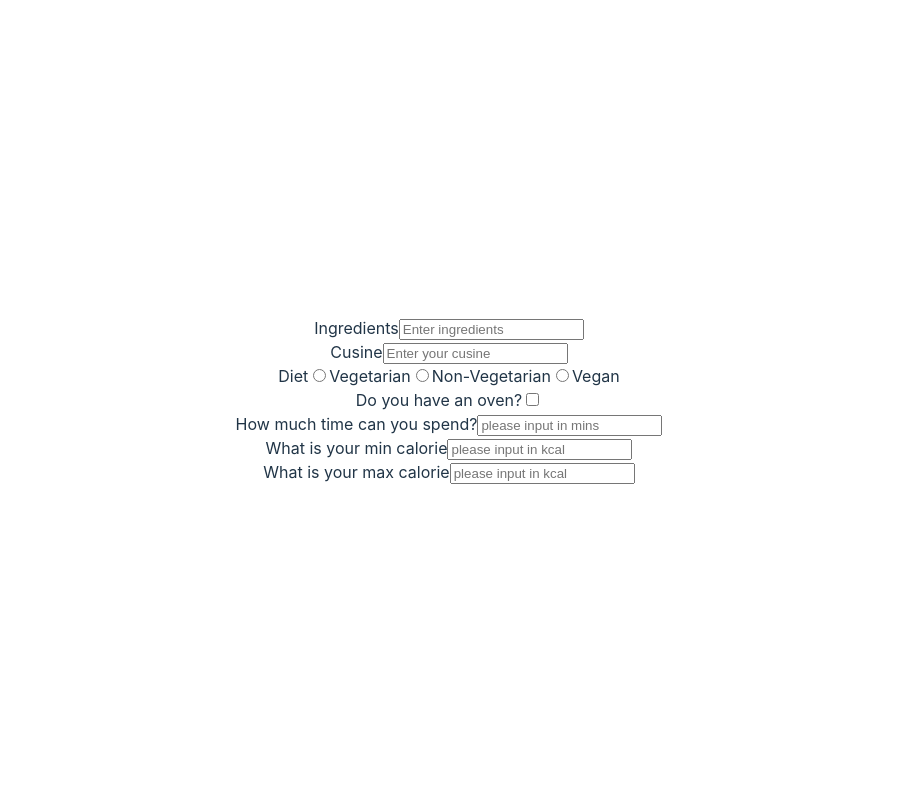
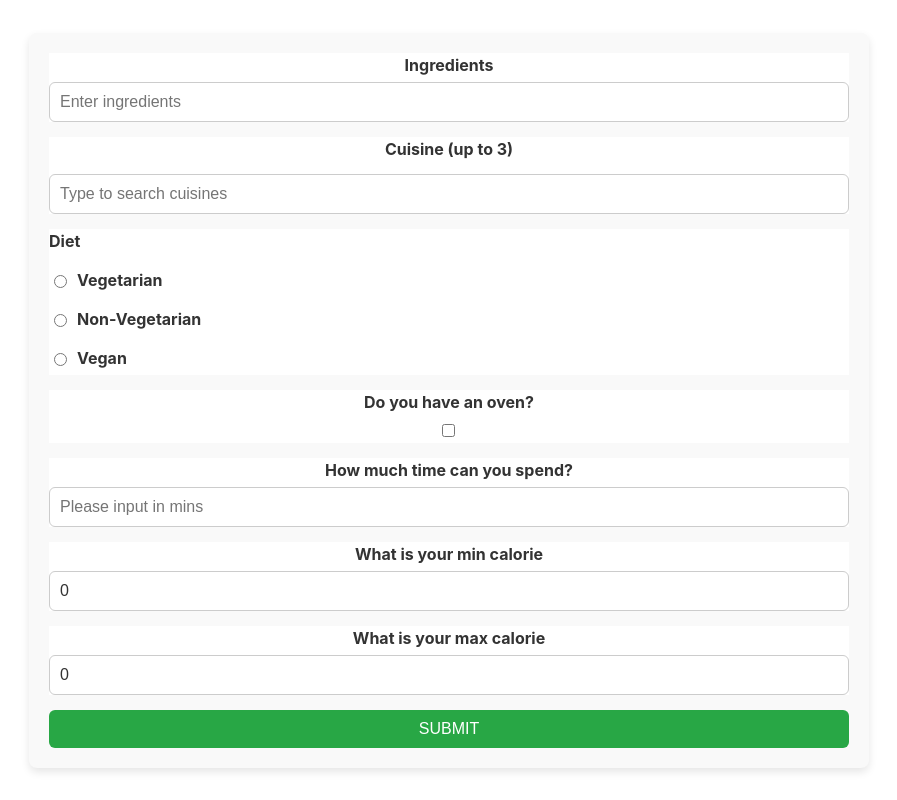
Before and after one commit to mayur-driod/byte-2-bite, a React (Vite) app: page /aipage in a window 1280 px wide. Shown: the whole page, without its empty margins (191-1088 px from the left). Built offline with nearby package versions, Linux system fonts and the light colour scheme; a web font is replaced by a local one.

Commit message:
made more changes

```diff
--- /dev/null
+++ b/src/pages/AIpage.css
@@ -0,0 +1,138 @@
+*{
+    background-color: white;
+    color: black;
+}
+
+/* General form styling */
+form {
+    max-width: 900px; /* Increase form width */
+    margin: auto;
+    padding: 20px;
+    background: #f9f9f9; /* Lighter background color */
+    border-radius: 8px;
+    box-shadow: 0 4px 8px rgba(0, 0, 0, 0.1);
+    display: flex;
+    flex-direction: column;
+    gap: 15px;
+    box-sizing: border-box;
+    align-items: left;
+}
+
+/* Label styling */
+label {
+    font-weight: bold;
+    display: block;
+    margin-bottom: 5px;
+    color: #333; /* Darker text color */
+}
+
+/* Input field styling */
+input[type="text"],
+input[type="number"] {
+    width: 50em;
+    padding: 10px;
+    border: 1px solid #ccc;
+    border-radius: 6px;
+    font-size: 16px;
+    box-sizing: border-box; /* Ensure padding and borders are included in element's width/height */
+    background-color: #fff; /* White background for input fields */
+    color: #333; /* Darker text color */
+}
+
+/* Focus state for input fields */
+input[type="text"]:focus,
+input[type="number"]:focus {
+    border-color: #80bdff;
+    outline: none; /* Remove default browser outline */
+    box-shadow: 0 0 0 3px rgba(0, 123, 255, 0.25);
+}
+
+/* Checkbox and radio buttons */
+input[type="radio"],
+input[type="checkbox"] {
+    margin-right: 5px;
+}
+
+/* Cuisine selection styles */
+.cuisine-container {
+    display: flex;
+    flex-wrap: wrap;
+    gap: 8px;
+}
+
+.cuisine-tag {
+    padding: 6px 10px;
+    background-color: #ddd;
+    border-radius: 12px;
+    display: flex;
+    align-items: center;
+    font-size: 14px;
+}
+
+.cuisine-tag button {
+    margin-left: 6px;
+    border: none;
+    background-color: transparent;
+    cursor: pointer;
+    font-size: 14px;
+}
+
+/* Cuisine dropdown styling */
+.cuisine-dropdown {
+    position: absolute;
+    background-color: white;
+    border: 1px solid #ccc;
+    border-radius: 4px;
+    box-shadow: 0 4px 8px rgba(0, 0, 0, 0.1);
+    list-style: none;
+    padding: 0;
+    width: 100%;
+    max-height: 200px;
+    overflow-y: auto;
+    z-index: 1000;
+}
+
+.cuisine-dropdown li {
+    padding: 10px;
+    cursor: pointer;
+}
+
+.cuisine-dropdown li:hover {
+    background-color: #f0f0f0;
+}
+
+/* Submit button */
+input[type="submit"] {
+    background-color: #28a745;
+    color: white;
+    padding: 10px;
+    border: none;
+    border-radius: 6px;
+    cursor: pointer;
+    font-size: 16px;
+    text-transform: uppercase;
+    transition: background-color 0.3s ease; /* Smooth transition for hover effect */
+}
+
+input[type="submit"]:hover {
+    background-color: #218838;
+}
+
+/* Focus state for submit button */
+input[type="submit"]:focus {
+    outline: none;
+    box-shadow: 0 0 0 3px rgba(40, 167, 69, 0.5); /* Add a subtle focus effect */
+}
+
+/* Styling for diet section */
+.diet {
+    display: flex;
+    flex-direction: column;
+    gap: 10px;
+}
+
+.diet label {
+    display: flex;
+    align-items: center;
+    gap: 5px;
+}
--- a/src/pages/AIpage.jsx
+++ b/src/pages/AIpage.jsx
@@ -1,28 +1,35 @@
-import React from 'react'
-import { useState } from 'react'
-import cuisines from '../Data/Cusines.json'
+import React, { useState } from 'react';
+import cuisines from '../Data/Cusines.json';
+import './AIpage.css';
 
 function AIpage() {
     const [inputs, setInputs] = useState({
-        Ingredients: '',
-        Cusine: '',
-        Diet: '',
-        Hasoven: false,
-        Time: null,
-        minCalories: null,
-        maxCalories: null,
+        Ingredients: '', // Store multiple ingredients
+        Cuisines: [],  // Store multiple cuisines
+        Diet: '', // stores diet (veg, non-veg, vegan)
+        Hasoven: false, // stores if user has oven
+        Time: null, // stores time in mins
+        minCalories: 0, // stores min calories
+        maxCalories: 0, // stores max calories
     });
+
     const [filteredCuisines, setFilteredCuisines] = useState([]);
     const [showDropdown, setShowDropdown] = useState(false);
+    const [cuisineInput, setCuisineInput] = useState('');
 
     const handleChange = (e) => {
-        const {name, value, type, checked} = e.target;
+        const { name, value, type, checked } = e.target;
         setInputs(prevState => ({
             ...prevState,
             [name]: type === 'checkbox' ? checked : value
         }));
+    };
 
-        if (name === 'Cusine' && value.length > 0) {
+    const handleCuisineChange = (e) => {
+        const value = e.target.value;
+        setCuisineInput(value);
+
+        if (value.length > 0) {
             setFilteredCuisines(
                 cuisines.filter(cuisine =>
                     cuisine.toLowerCase().includes(value.toLowerCase())
@@ -32,34 +39,101 @@ function AIpage() {
         } else {
             setShowDropdown(false);
         }
-    }
+    };
 
-    const handleSelect = (cuisine) => {
+    const handleSelectCuisine = (cuisine) => {
+        if (inputs.Cuisines.length < 3 && !inputs.Cuisines.includes(cuisine)) {
             setInputs(prevState => ({
                 ...prevState,
-            Cusine: cuisine
+                Cuisines: [...prevState.Cuisines, cuisine]  // Add selected cuisine
             }));
+        }
+        setCuisineInput('');
         setShowDropdown(false);
-    }
+    };
+
+    const removeCuisine = (cuisine) => {
+        setInputs(prevState => ({
+            ...prevState,
+            Cuisines: prevState.Cuisines.filter(c => c !== cuisine)  // Remove selected cuisine
+        }));
+    };
 
     return (
         <>
             <div>
-            <form >
+                <form>
                     <div>
                         <label>Ingredients</label>
-                    <input type="text" value={inputs.Ingredients} name="Ingredients" onChange={handleChange} placeholder="Enter ingredients" required/>
+                        <input
+                            type="text"
+                            value={inputs.Ingredients}
+                            name="Ingredients"
+                            onChange={handleChange}
+                            placeholder="Enter ingredients"
+                            required
+                        />
                     </div>
+
+                    {/* Cuisine Selection */}
                     <div>
-                    <label>Cusine</label>
-                    <input type="text" value={inputs.Cusine} onChange={handleChange} onFocus={()=> setShowDropdown(true)} name="Cusine" placeholder='Enter your cusine' autoComplete='true' />
+                        <label>Cuisine (up to 3)</label>
+                        <div style={{ display: 'flex', flexWrap: 'wrap', gap: '8px', marginBottom: '8px' }}>
+                            {inputs.Cuisines.map(cuisine => (
+                                <span key={cuisine} style={{
+                                    padding: '6px 10px',
+                                    backgroundColor: '#ddd',
+                                    borderRadius: '12px',
+                                    display: 'flex',
+                                    alignItems: 'center'
+                                }}>
+                                    {cuisine}
+                                    <button
+                                        type="button"
+                                        onClick={() => removeCuisine(cuisine)}
+                                        style={{
+                                            marginLeft: '6px',
+                                            border: 'none',
+                                            backgroundColor: 'transparent',
+                                            cursor: 'pointer'
+                                        }}
+                                    >
+                                        ❌
+                                    </button>
+                                </span>
+                            ))}
+                        </div>
+                        <input
+                            type="text"
+                            value={cuisineInput}
+                            onChange={handleCuisineChange}
+                            onFocus={() => setShowDropdown(true)}
+                            placeholder="Type to search cuisines"
+                            disabled={inputs.Cuisines.length >= 3}
+                        />
                         {showDropdown && filteredCuisines.length > 0 && (
-                        <ul style={{ position: 'absolute', left: 0, right: 0, backgroundColor: 'white', border: '1px solid', borderRadius: '4px', boxShadow: '0 4px 8px rgba(0, 0, 0, 0.1)', marginTop: '4px', zIndex: 1 }}>
+                            <ul style={{
+                                position: 'absolute',
+                                left: 0, right: 0,
+                                backgroundColor: 'white',
+                                border: '1px solid',
+                                borderRadius: '4px',
+                                boxShadow: '0 4px 8px rgba(0, 0, 0, 0.1)',
+                                marginTop: '4px',
+                                zIndex: 1,
+                                listStyle: 'none',
+                                padding: 0
+                            }}>
                                 {filteredCuisines.map((cuisine) => (
                                     <li
                                         key={cuisine}
-                              onClick={() => handleSelect(cuisine)}
-                              style={{ padding: '8px 12px', cursor: 'pointer', backgroundColor: 'white', color: 'black' }}
+                                        onClick={() => handleSelectCuisine(cuisine)}
+                                        style={{
+                                            padding: '8px 12px',
+                                            cursor: 'pointer',
+                                            backgroundColor: 'white',
+                                            color: 'black'
+                                        }}
                                     >
                                         {cuisine}
                                     </li>
@@ -68,7 +142,8 @@ function AIpage() {
                         )}
                     </div>
 
-                <div>
+                    {/* Diet Selection */}
+                    <div className='diet'>
                         <label>Diet</label>
                         <label>
                             <input
@@ -109,24 +184,26 @@ function AIpage() {
                         <label>Do you have an oven?</label>
                         <input type="checkbox" name="Hasoven" checked={inputs.Hasoven} onChange={handleChange} />
                     </div>
+
                     <div>
                         <label>How much time can you spend?</label>
-                    <input type="number" name="Time" value={inputs.Time} onChange={handleChange} placeholder='please input in mins' min={5} step={5}/>
+                        <input type="number" name="Time" value={inputs.Time} onChange={handleChange} placeholder="Please input in mins" min={5} step={5}/>
                     </div>
-                <div>
+
                     <div>
                         <label>What is your min calorie</label>
-                        <input type="number" name="minCalories" value={inputs.minCalories} onChange={handleChange} placeholder='please input in kcal' min={100} step={100}/>
+                        <input type="number" name="minCalories" value={inputs.minCalories} onChange={handleChange} placeholder="Please input in kcal" min={100} step={100} defaultValue={null}/>
                     </div>
+
                     <div>
                         <label>What is your max calorie</label>
-                        <input type="number" name="maxCalories" value={inputs.maxCalories} onChange={handleChange} placeholder='please input in kcal' min={101} step={100}/>
+                        <input type="number" name="maxCalories" value={inputs.maxCalories} onChange={handleChange} placeholder="Please input in kcal" min={inputs.minCalories ? inputs.minCalories + 1 : 101} step={100} defaultValue={null}/> {/*min value is set to be greater than the minCalories*/}
                     </div>
-                </div>
+                    <input type="submit" />
                 </form>
             </div>
         </>
-  )
+    );
 }
 
-export default AIpage
+export default AIpage;
--- a/src/pages/Landing.jsx
+++ b/src/pages/Landing.jsx
@@ -2,7 +2,11 @@ import React from 'react'
 
 function Landing() {
   return (
-    <div>Landing</div>
+    <>
+      <div>
+        <h1>land</h1>
+      </div>
+    </>
   )
 }
 
```
Lines whose indentation alone changed are shown as unchanged.
